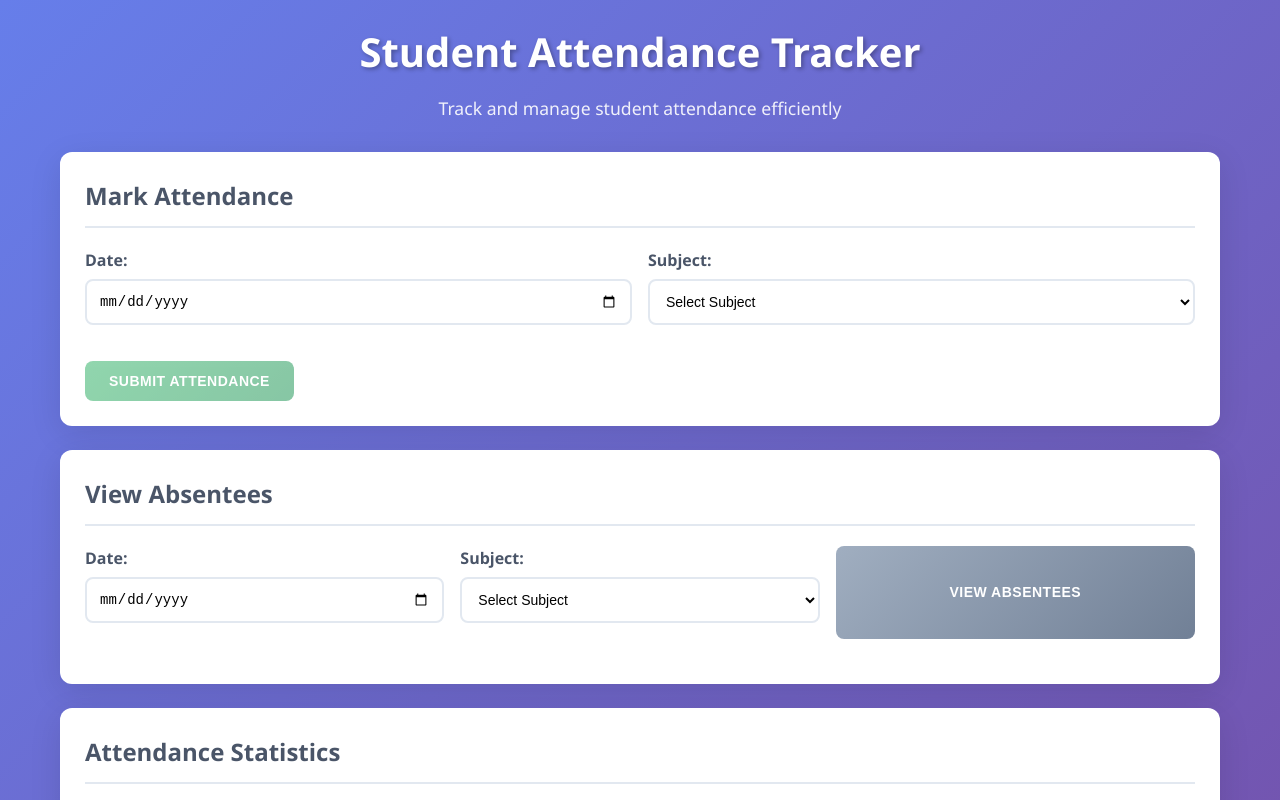
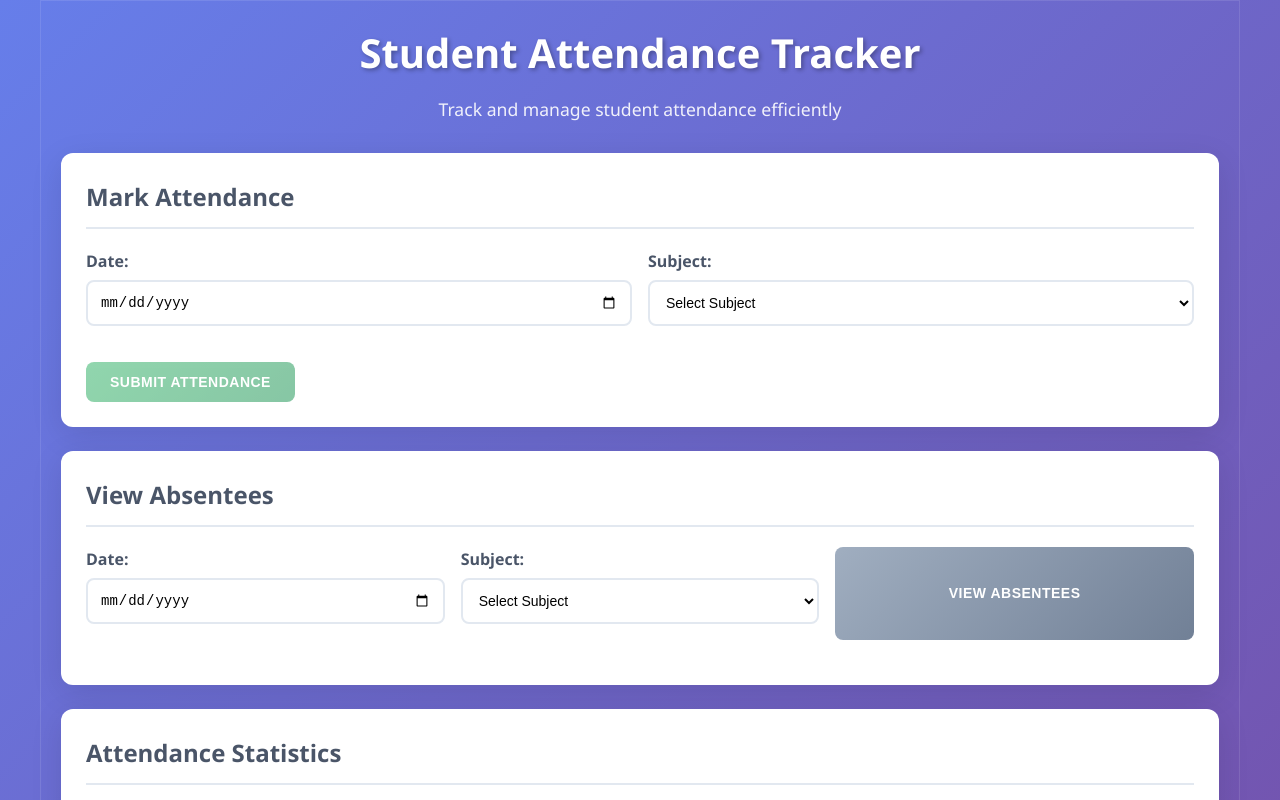
Before and after one commit to krishna7805/Attendence-MS, a plain HTML site: page index.html in a window 1280 px wide. Shown: the top 800 px of the page. Drawn offline with nearby package versions, Linux system fonts and the light colour scheme.

Commit message:
Small UI Fixes

```diff
--- a/style.css
+++ b/style.css
@@ -17,6 +17,7 @@ body {
     max-width: 1200px;
     margin: 0 auto;
     padding: 20px;
+    border: 1px solid rgba(255, 255, 255, 0.1);
 }
 
 /* Header */
```
